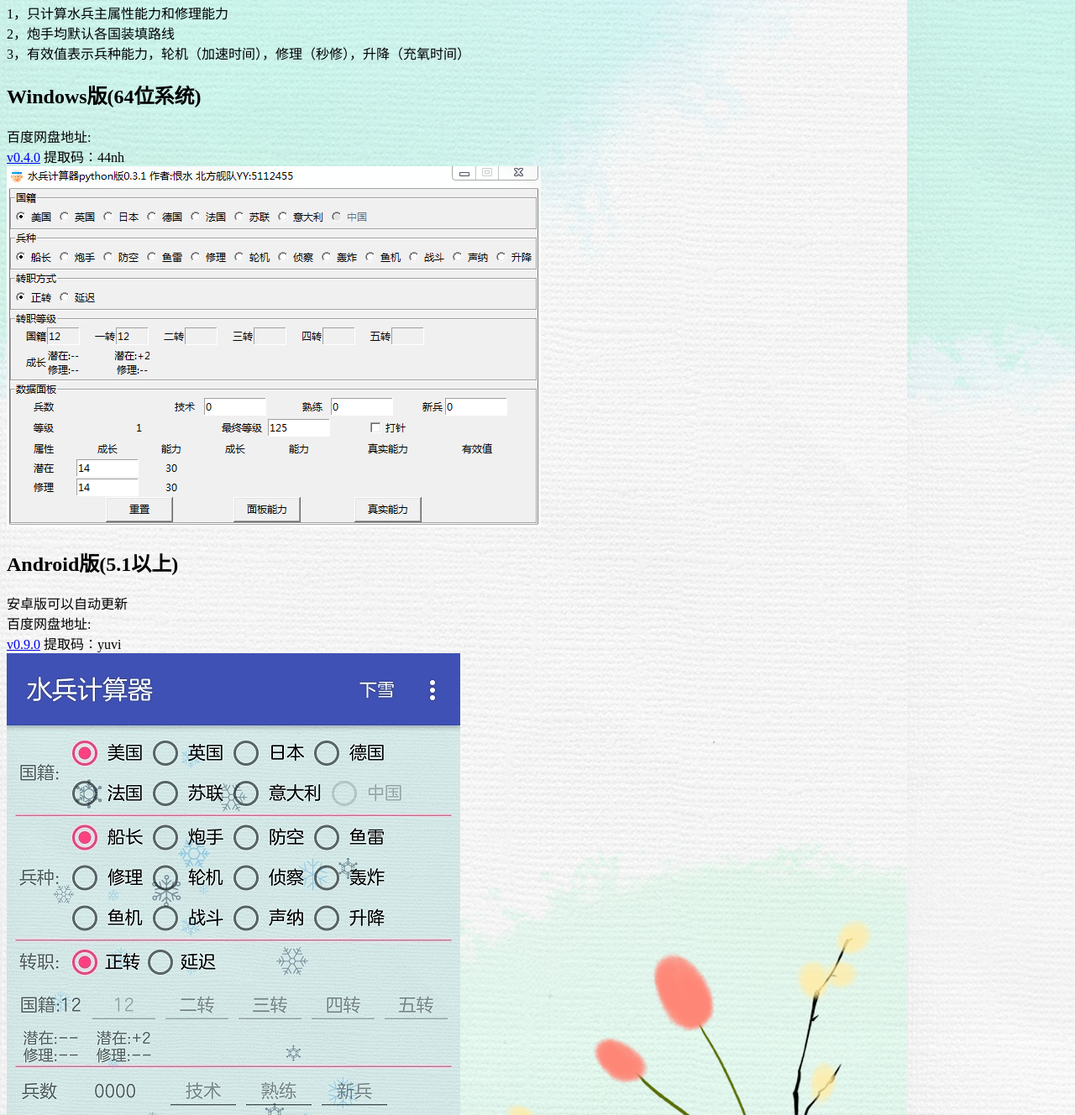
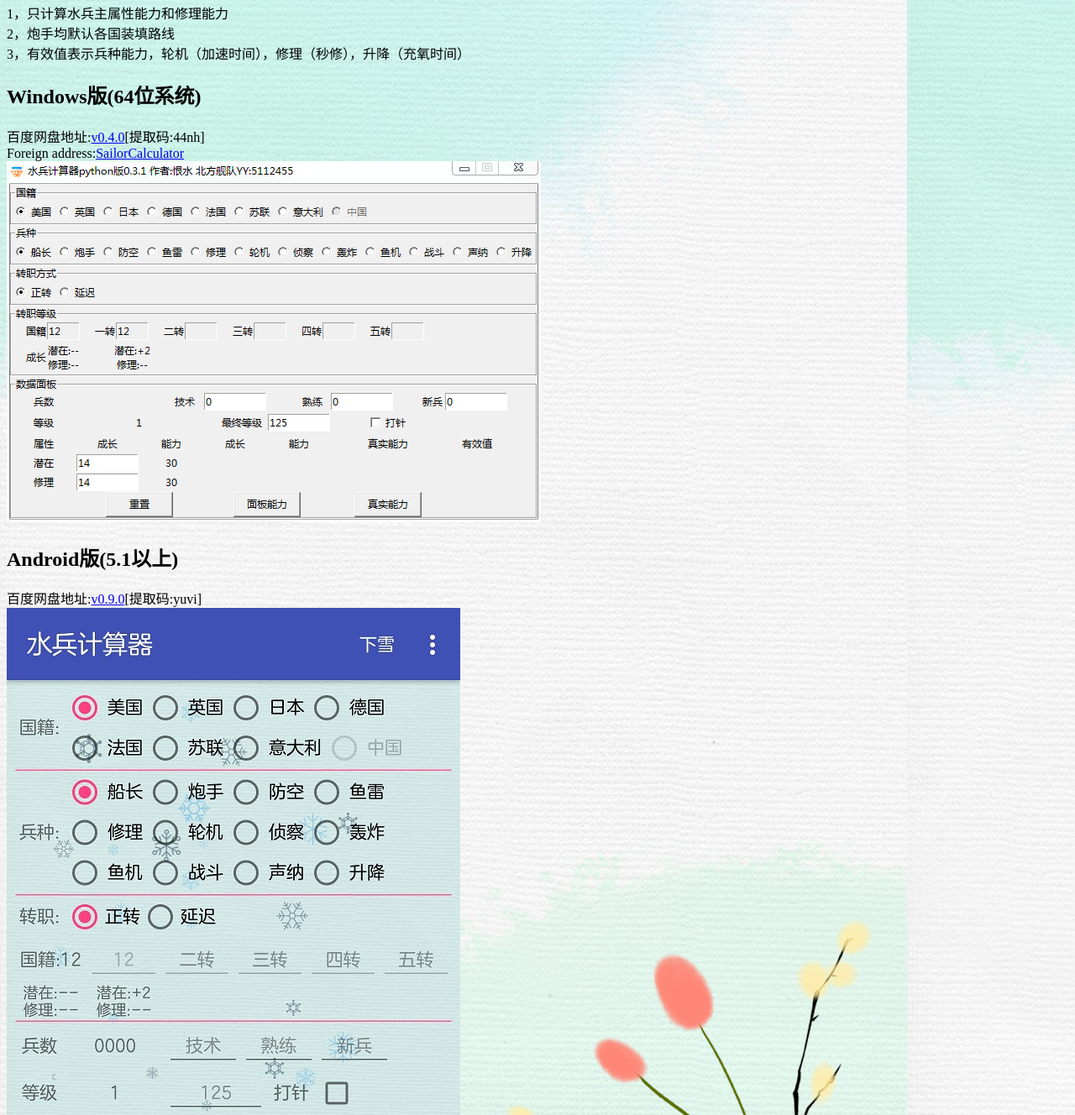
Before and after one commit to laocuo/laocuo.github.io, a plain HTML site: page index.html in a window 1280 px wide. Shown: the part 72-1400 px from the top of the page at 84% size. Drawn offline with Linux system fonts and the light colour scheme.

Commit message:
update foreign address

```diff
--- a/index.html
+++ b/index.html
@@ -15,18 +15,14 @@
 
 <h2>Windows版(64位系统)</h2>
 <p>
-百度网盘地址:<br>
-<a href="https://pan.baidu.com/s/1dWMGPK3XIQCLeDjWDA-wXg">v0.4.0</a>
-提取码：44nh<br>
+百度网盘地址:<a href="https://pan.baidu.com/s/1dWMGPK3XIQCLeDjWDA-wXg">v0.4.0</a>[提取码:44nh]<br>
+Foreign address:<a href="https://github.com/laocuo/SailorCalculator/releases">SailorCalculator</a><br>
 <img src="images/windows-snapshot.png" width="636" height="430" />
 </p>
 
 <h2>Android版(5.1以上)</h2>
 <p>
-安卓版可以自动更新<br>
-百度网盘地址:<br>
-<a href="https://pan.baidu.com/s/1mPOQZ9IpHfGOpfHlJA9AoA">v0.9.0</a>
-提取码：yuvi<br>
+百度网盘地址:<a href="https://pan.baidu.com/s/1mPOQZ9IpHfGOpfHlJA9AoA">v0.9.0</a>[提取码:yuvi]<br>
 <img src="images/android-snapshot.png" width="540" height="886" />
 </p>
 
```
